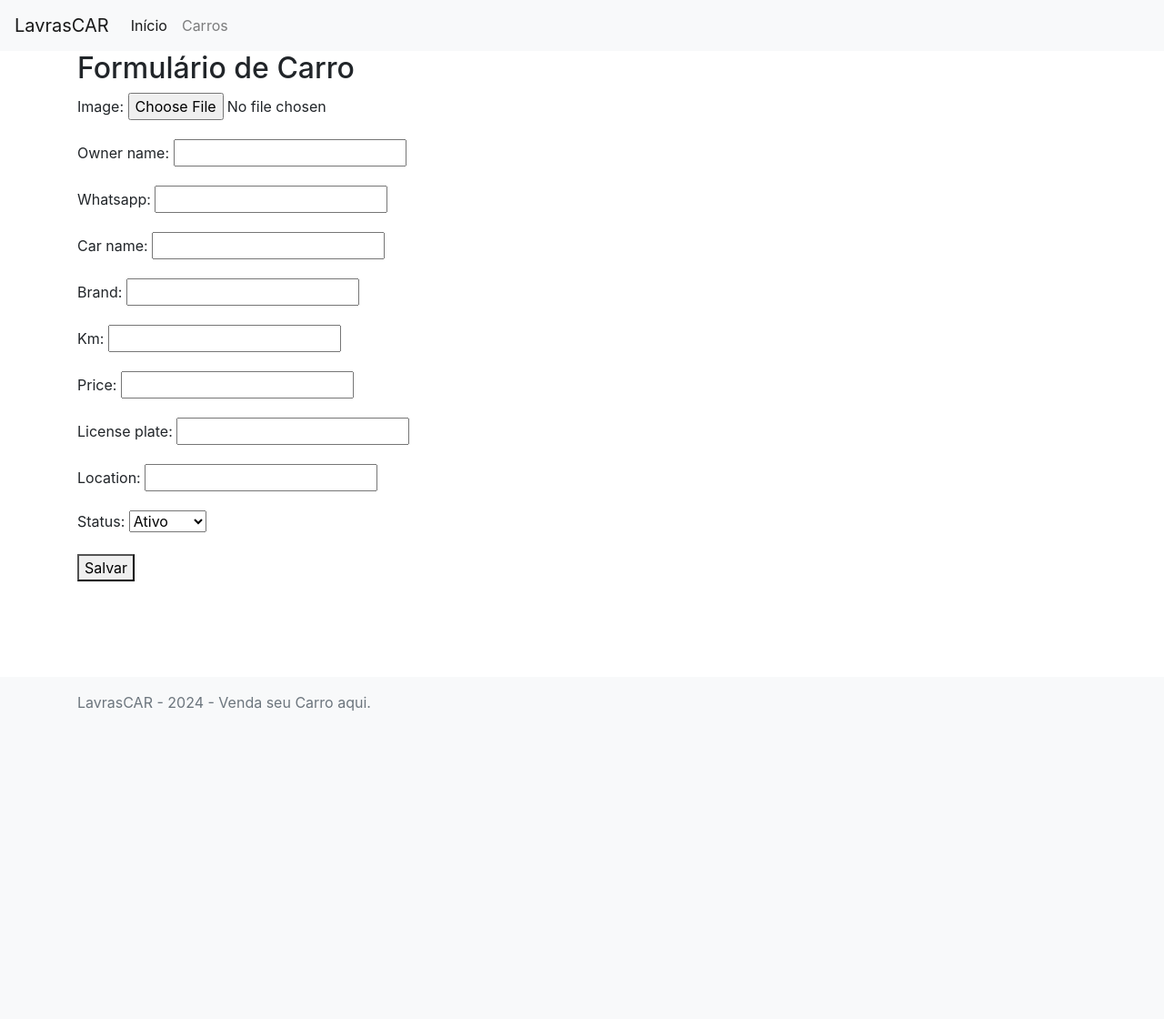
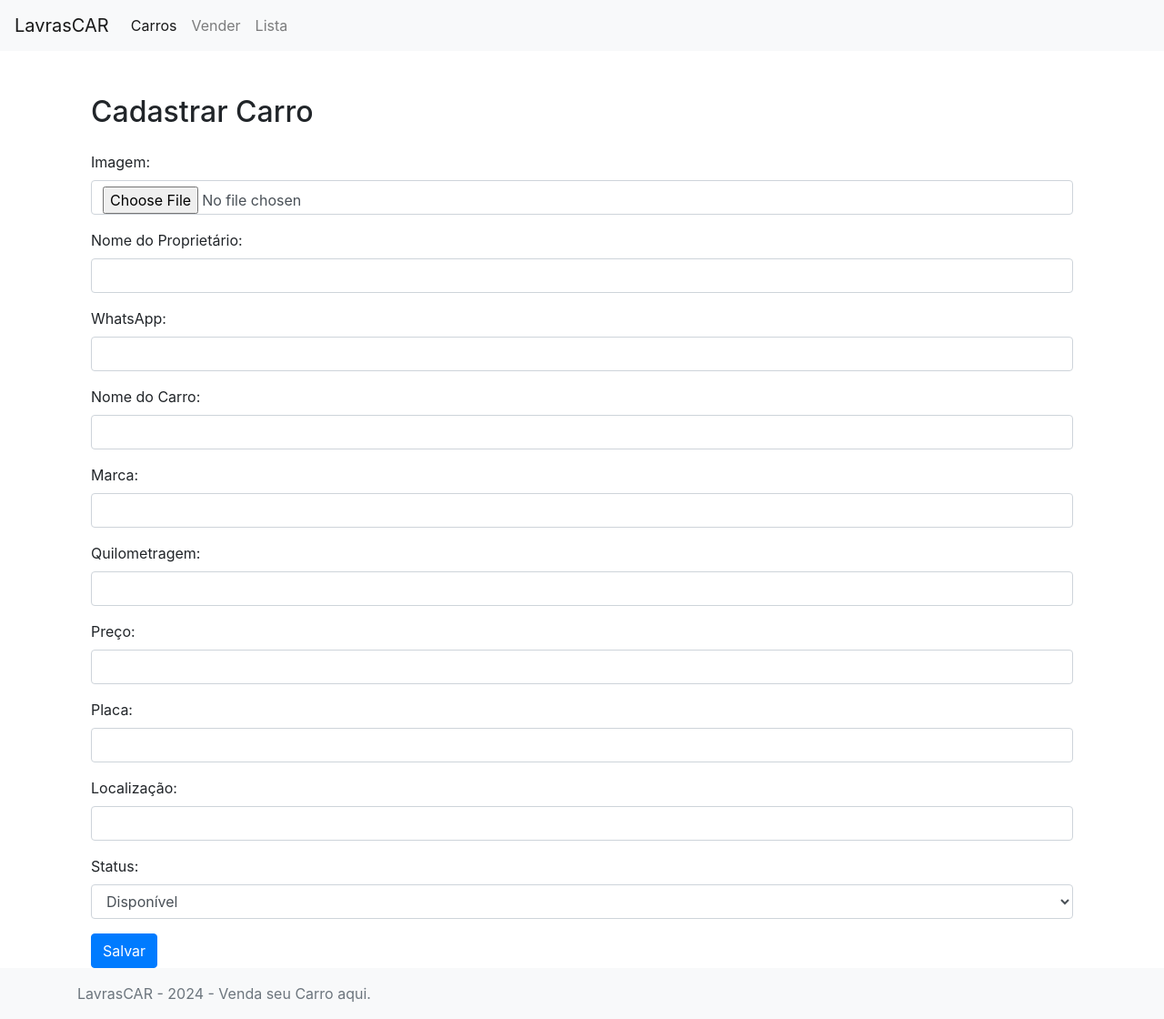
Before and after one commit to claudioreisjr/system-car, a Django app: page /car/new in a window 1280 px wide. Shown: the whole page at 91% size. Before the commit the page ends 781 px from the top, so only its background shows below. Run offline with Django 5.2, Linux system fonts and the light colour scheme; some libraries are stand-ins or nearby versions.

Commit message:
ajustes bootstrap em paginas

```diff
--- a/car/forms.py
+++ b/car/forms.py
@@ -5,3 +5,55 @@ class CarForm(forms.ModelForm):
     class Meta:
         model = Car
         fields = ['image', 'owner_name', 'whatsapp', 'car_name', 'brand', 'km', 'price', 'license_plate', 'location', 'status']
+        widgets = {
+            'image': forms.ClearableFileInput(attrs={'class': 'form-control'}),
+            'owner_name': forms.TextInput(attrs={'class': 'form-control'}),
+            'whatsapp': forms.TextInput(attrs={'class': 'form-control'}),
+            'car_name': forms.TextInput(attrs={'class': 'form-control'}),
+            'brand': forms.TextInput(attrs={'class': 'form-control'}),
+            'km': forms.NumberInput(attrs={'class': 'form-control'}),
+            'price': forms.NumberInput(attrs={'class': 'form-control'}),
+            'license_plate': forms.TextInput(attrs={'class': 'form-control'}),
+            'location': forms.TextInput(attrs={'class': 'form-control'}),
+            'status': forms.Select(attrs={'class': 'form-control'}),
+        }
+        labels = {
+            'image': 'Imagem',
+            'owner_name': 'Nome do Proprietário',
+            'whatsapp': 'WhatsApp',
+            'car_name': 'Nome do Carro',
+            'brand': 'Marca',
+            'km': 'Quilometragem',
+            'price': 'Preço',
+            'license_plate': 'Placa',
+            'location': 'Localização',
+            'status': 'Status',
+        }
+
+
+class CarFormWithoutStatus(forms.ModelForm):
+    class Meta:
+        model = Car
+        fields = ['image', 'owner_name', 'whatsapp', 'car_name', 'brand', 'km', 'price', 'license_plate', 'location']
+        widgets = {
+            'image': forms.ClearableFileInput(attrs={'class': 'form-control'}),
+            'owner_name': forms.TextInput(attrs={'class': 'form-control'}),
+            'whatsapp': forms.TextInput(attrs={'class': 'form-control'}),
+            'car_name': forms.TextInput(attrs={'class': 'form-control'}),
+            'brand': forms.TextInput(attrs={'class': 'form-control'}),
+            'km': forms.NumberInput(attrs={'class': 'form-control'}),
+            'price': forms.NumberInput(attrs={'class': 'form-control'}),
+            'license_plate': forms.TextInput(attrs={'class': 'form-control'}),
+            'location': forms.TextInput(attrs={'class': 'form-control'}),
+        }
+        labels = {
+            'image': 'Imagem',
+            'owner_name': 'Nome do Proprietário',
+            'whatsapp': 'WhatsApp',
+            'car_name': 'Nome do Carro',
+            'brand': 'Marca',
+            'km': 'Quilometragem',
+            'price': 'Preço',
+            'license_plate': 'Placa',
+            'location': 'Localização',
+        }
--- a/car/models.py
+++ b/car/models.py
@@ -5,7 +5,7 @@ from django.db import models
 
 class Car(models.Model):
     STATUS_CHOICES = (
-        ('ativo', 'Ativo'),
+        ('ativo', 'Disponível'),
         ('vendido', 'Vendido'),
     )
 
--- a/car/templates/base_generic.html
+++ b/car/templates/base_generic.html
@@ -28,17 +28,20 @@
 </head>
 <body>
     <nav class="navbar navbar-expand-lg navbar-light bg-light">
-        <a class="navbar-brand" href="#">LavrasCAR</a>
+        <a class="navbar-brand" href="/car/">LavrasCAR</a>
         <button class="navbar-toggler" type="button" data-toggle="collapse" data-target="#navbarNav" aria-controls="navbarNav" aria-expanded="false" aria-label="Toggle navigation">
             <span class="navbar-toggler-icon"></span>
         </button>
         <div class="collapse navbar-collapse" id="navbarNav">
             <ul class="navbar-nav">
                 <li class="nav-item active">
-                    <a class="nav-link" href="/car">Início</a>
+                    <a class="nav-link" href="/car/">Carros</a>
                 </li>
                 <li class="nav-item">
-                    <a class="nav-link" href="/car/detailall">Carros</a>
+                    <a class="nav-link" href="/car/newcar">Vender</a>
+                </li>
+                <li class="nav-item">
+                    <a class="nav-link" href="/car/detailall">Lista</a>
                 </li>
                 <!-- Adicione mais itens de navegação aqui -->
             </ul>
--- a/car/templates/car/car_delete_confirm.html
+++ b/car/templates/car/car_delete_confirm.html
@@ -5,6 +5,6 @@
   <form method="post">
     {% csrf_token %}
     <p>Tem certeza que deseja excluir "{{ car.car_name }}"?</p>
-    <button type="submit">Sim, excluir</button>
+    <button type="submit" class="btn btn-primary">Sim, excluir</button>
   </form>
 {% endblock %}
--- a/car/templates/car/car_form.html
+++ b/car/templates/car/car_form.html
@@ -1,12 +1,12 @@
 {% extends 'base_generic.html' %}
 
 {% block content %}
-<h2>Formulário de Carro</h2>
-<form method="post" enctype="multipart/form-data">
-  {% csrf_token %}
-  {{ form.as_p }}
-  <button type="submit">Salvar</button>
-</form>
-
-
+<div class="container mt-5">
+    <h2 class="mb-4">Cadastrar Carro</h2>
+    <form method="post" enctype="multipart/form-data">
+        {% csrf_token %}
+        {{ form.as_p }}
+        <button type="submit" class="btn btn-primary">Salvar</button>
+    </form>
+</div>
 {% endblock %}
--- a/car/templates/car/home.html
+++ /dev/null
@@ -1,2 +0,0 @@
-<h1>Olá djanjos</h1>
-<p>eai jovems</p>
--- a/car/urls.py
+++ b/car/urls.py
@@ -1,16 +1,19 @@
 from django.urls import path
 from . import views
-
-
 
 app_name = 'car'
 
 urlpatterns = [
     #ESTRUTURA DOS CAMINHOS/DIRETORIOS
     #lista todos carros cadastrados / no diretorio principal do app car
-    path('', views.car_list, name='car_list'),
+    #path('', views.car_list, name='car_list'),
+    path('detailall/', views.car_list, name='car_list'),
     #cadastra um novo carro
     path('new', views.car_new, name='car_new'),#chama a view que cadastra com imagem car_new
+
+    #cadastrar novo carro sem status, pro usuario
+    path('newcar/', views.cadastrar_carro_sem_status, name='car_form_semstatus'),
+
     #edita um carro por id
     path('edit/<int:id>', views.car_update, name='car_edit'),
     #deletar carro por um id
@@ -18,9 +21,8 @@ urlpatterns = [
     #detalhes de um único carro por um id
     path('detail/<int:id>', views.car_detail, name='car_detail'),
     #detalhes de todos carros
-    path('detailall/', views.car_all_detail, name='car_all_detail'),
-
-
+    #path('detailall/', views.car_all_detail, name='car_all_detail'),
+    path('', views.car_all_detail, name='car_all_detail'),
 
 
 ]
--- a/car/views.py
+++ b/car/views.py
@@ -1,16 +1,17 @@
 from django.shortcuts import render, redirect
 from .models import Car
-from .forms import CarForm
+from .forms import CarForm, CarFormWithoutStatus
 from django.http import HttpResponse
 
 # Create your views here.
 #def home(request):
     #return render(request, "car/home.html" )
 
+#Lista carros p/ admin
 def car_list(request):
     cars = Car.objects.all()
     return render(request, 'car/car_list.html', {'cars': cars})
-
+#Cadastro completo p/ admin com status
 def car_new(request):
     if request.method == 'POST':
         form = CarForm(request.POST, request.FILES)
@@ -21,6 +22,25 @@ def car_new(request):
         form = CarForm()
     return render(request, 'car/car_form.html', {'form': form})
 
+
+#Cadastro carro sem status para usuario, pq status ativo por padrao
+def cadastrar_carro_sem_status(request):
+    if request.method == 'POST':
+        form = CarFormWithoutStatus(request.POST, request.FILES)
+        if form.is_valid():
+            form.save()
+            return redirect('car_list')
+    else:
+        form = CarFormWithoutStatus()
+    return render(request, 'car/car_form_semstatus.html', {'form': form})
+
+#Atualizar carro por id
+from django.shortcuts import render, get_object_or_404, redirect
+from .models import Car
+from .forms import CarForm
+
+
+#Atualizar Carro
 def car_update(request, id):
     car = Car.objects.get(id=id)
     form = CarForm(request.POST or None, instance=car)
@@ -36,6 +56,7 @@ def car_update(request, id):
 
 
 
+#Deletar carro por id
 def car_delete(request, id):
     car = Car.objects.get(id=id)
 
@@ -45,13 +66,13 @@ def car_delete(request, id):
 
     return render(request, 'car/car_delete_confirm.html', {'car': car})
 
-
+#Ver detalhes de cada carro por ID
 def car_detail(request, id):
     car = Car.objects.get(id=id)
     return render(request, 'car/car_detail.html', {'car': car})
 
 
-#view para exibir toda lista de carros
+#View para Exibir toda lista de carros
 def car_all_detail(request):
     car = Car.objects.all()
     return render(request, 'car/car_all_detail.html', {'car': car})
```
Also changed, not shown: car/templates/car/car_detail.html (+22 -15 lines), car/templates/car/car_form_semstatus.html (added, +10 -0 lines), media/cars/ferrari.jpg (added), media/cars/ferrari_oUzwtl3.jpg (added), media/cars/moto2_iNGtPwl.jpg (added).
